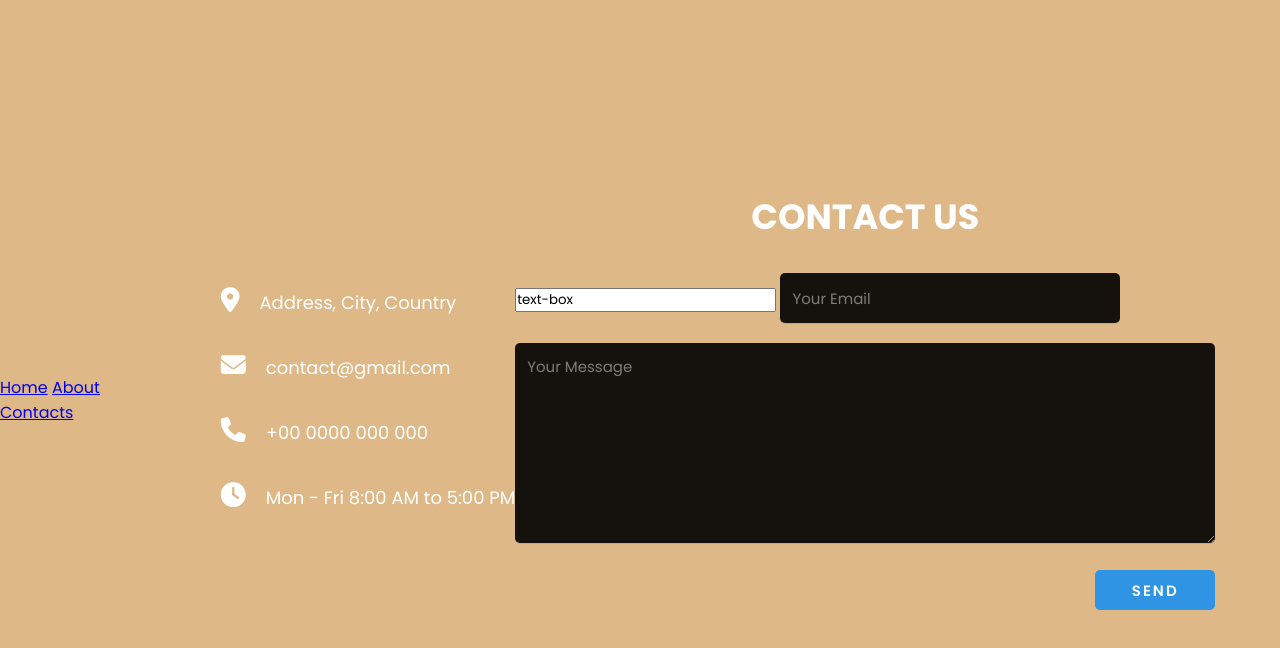
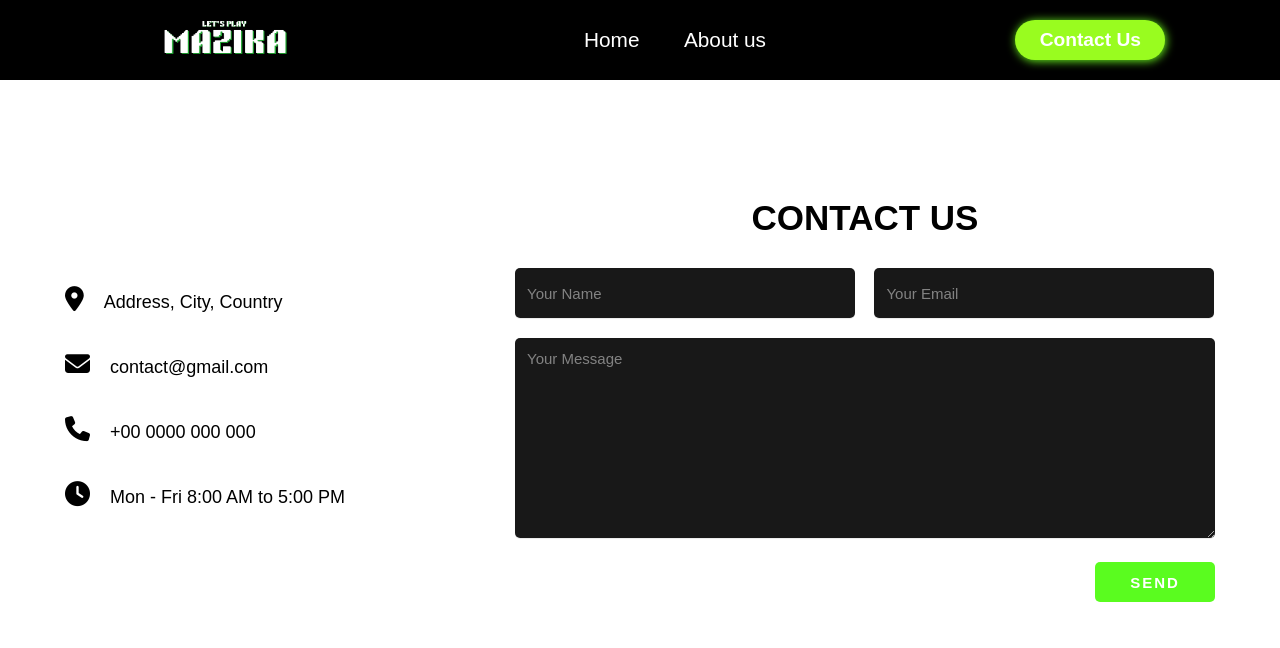
Before and after one commit to Renzzz08/Simple-Website, a plain HTML site: page contacts.html in a window 1280 px wide. Drawn offline with Linux system fonts and the light colour scheme.

Commit message:
Made some changes on contacts

```diff
--- a/contacts.css
+++ b/contacts.css
@@ -4,20 +4,119 @@
     margin: 0;
     padding: 0;
     box-sizing: border-box;
-    font-family: "Poppins", sans-serif;
+    font-family: Arial, Helvetica, sans-serif;
 }
 
 
+body{
+    background-color: white;
+    min-height: 100vh;
+    width: 100%;
+    height: auto;
+    overflow: hidden;
+    position: relative;
+}
 
-body{
-    min-height: 100vh;
-    background-color: burlywood;
+nav {
+    z-index: 4;
+    position: sticky;
+    top: 0;
+    width: 100%;
+    height: 10vh;
+    backdrop-filter: brightness(100%);
+    background-color: #000000; /* Example color */
+}
+
+.nav-container {
+    width: 100%;
+    height: 100%;
+    display: flex;
+    justify-content: space-around;
+    align-items: center;
+}
+
+.nav-container .logo img {
+    width: 220px;
+    height: 110px;
+}
+
+.nav-container .links a {
+    font-size: 1.3rem;
+    color: rgb(255, 255, 255);
+    text-decoration: none;
+    margin: 0 20px;
+    transition: 0.3s linear;
+}
+
+.nav-container .links a:hover {
+    color: #62ff00;
+    text-shadow: 1px 1px #69fc1f;
+}
+
+nav button {
+    width: 150px;
+    height: 40px;
+    border-radius: 20px;
+    background-color: #99fc1f;
+    color: white;
+    font-size: 1.2rem;
+    transition: 0.3s linear;
+    font-weight: 700;
+    box-shadow: 1px 1px 10px #6cfc1f;
+    border: none;
+    outline: none;
+}
+
+nav button:hover {
+    background-color: white;
+    color: #7ffc1f;
+    border: 2px solid #8dfc1f;
+}
+
+nav svg {
+    position: absolute;
+    right: 20px;
+    top: 15px;
+    cursor: pointer;
+    display: none;
+}
+
+nav .dropmenu {
+    position: absolute;
+    top: 0;
+    backdrop-filter: blur(2px);
+    width: 100%;
+    height: auto;
+    transform: translateY(-300px);
     display: flex;
     justify-content: center;
     align-items: center;
+    flex-direction: column;
+    transition: 0.3s linear;
+}
+
+.dropmenu a {
+    font-size: 1.4rem;
+    text-align: center;
+    width: 100%;
+    color: black;
+    padding: 10px 0;
+    text-decoration: none;
+    transition: 0.3s linear;
+}
+
+.dropmenu a:hover {
+    background-color: black;
+    color: white;
+}
+
+.dropmenu button {
+    width: 100%;
+    height: 45px;
 }
 
 .contact-section{
+    min-height: 80vh;
     width: 100%;
     display: flex;
     justify-content: center;
@@ -25,14 +124,14 @@ body{
 }
 
 .contact-info{
-    color: #fff;
+    color: black;
     max-width: 500px;
     line-height: 65px;
     padding-left: 50px;
     font-size: 18px;
 }
 
-.contact-info i {
+.contact-info i{
     margin-right: 20px;
     font-size: 25px;
 }
@@ -42,12 +141,12 @@ body{
     margin-right: 50px;
 }
 
-.contact-info .contact-form{
+.contact-info, .contact-form{
     flex: 1;
 }
 
-.contact-form h2{
-    color: #fff;
+.contact-form h1{
+    color: black;
     text-align: center;
     font-size: 35px;
     text-transform: uppercase;
@@ -69,7 +168,7 @@ body{
 }
 
 .contact-form .text-box:first-child{
-    margin-right: #000;
+    margin-right: 15px;
 }
 
 .contact-form textarea{
@@ -90,7 +189,7 @@ body{
 
 .contact-form .send-btn {
     float: right;
-    background: #2E94E3;
+    background: #5AFC1F;
     color: #fff;
     border: none;
     width: 120px;
@@ -105,7 +204,7 @@ body{
 }
 
 .contact-form .send-btn:hover{
-    background: #0582e3;
+    background: #69fc1f;
 }
 
 @media screen and (max-width: 950px){
--- a/contacts.html
+++ b/contacts.html
@@ -23,10 +23,23 @@
 
 
     <nav>
-        <a href="index.html">Home</a>
-        <a href="about.html">About</a>
-        <a href="contacts.html">Contacts</a>
+        <div class="nav-container">
+            <div class="logo">
+                <img src="logo.png" alt="">
+            </div>
+            <div class="links">
+                <a href="index.html">Home</a>
+                <a href="about.html">About us</a>
+            </div>
+            <a href="contacts.html">
+                <button>Contact Us</button>
+            </a>
+            <svg xmlns="http://www.w3.org/2000/svg" class="hamburg" height="32" width="34" viewBox="0 0 448 512">
+                <path d="M0 96C0 78.3 14.3 64 32 64H416c17.7 0 32 14.3 32 32s-14.3 32-32 32H32C14.3 128 0 113.7 0 96zM0 256c0-17.7 14.3-32 32-32H416c17.7 0 32 14.3 32 32s-14.3 32-32 32H32c-17.7 0-32-14.3-32-32zM448 416c0 17.7-14.3 32-32 32H32c-17.7 0-32-14.3-32-32s14.3-32 32-32H416c17.7 0 32 14.3 32 32z"/>
+            </svg>
+        </div>
     </nav>
+
     <div class="contact-section">
         <div class="contact-info">
             <div><i class="fa-solid fa-location-dot"></i>Address, City, Country</div>
@@ -34,10 +47,11 @@
             <div><i class="fa-solid fa-phone"></i>+00 0000 000 000</div>
             <div><i class="fa-solid fa-clock"></i>Mon - Fri 8:00 AM to 5:00 PM</div>
         </div>
+
         <div class="contact-form">
-            <h2>Contact Us</h2>
+            <h1>Contact Us</h1>
             <form class="contact" action="" method="post">
-                <input type="text" name="name" value="text-box" placeholder="Your Name" required>
+                <input type="text" name="name" class="text-box" placeholder="Your Name" required>
                 <input type="email" name="email" class="text-box" placeholder="Your Email" required>
                 <textarea name="message" rows="5" placeholder="Your Message" required></textarea>
                 <input type="submit" name="submit" class="send-btn" value="Send">
--- a/style.css
+++ b/style.css
@@ -7,6 +7,7 @@
 
 body {
     background-color: white;
+    min-height: 100vh;
     width: 100%;
     height: auto;
     overflow: hidden;
```
